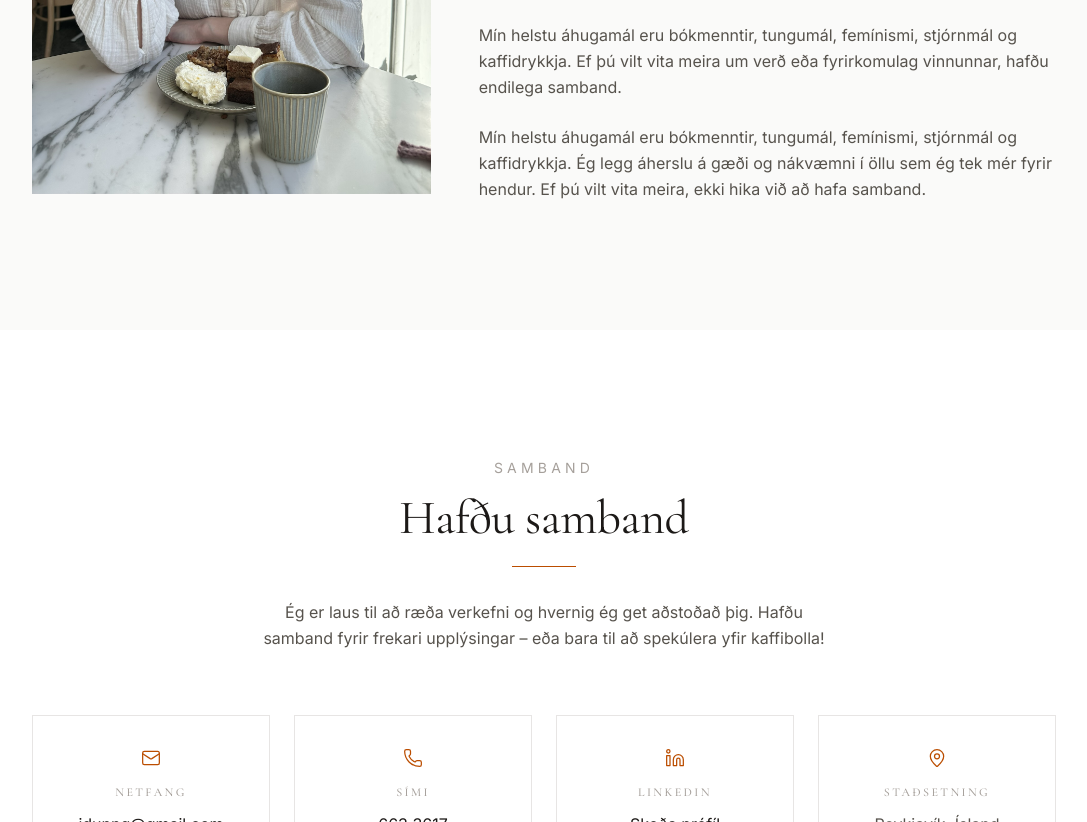
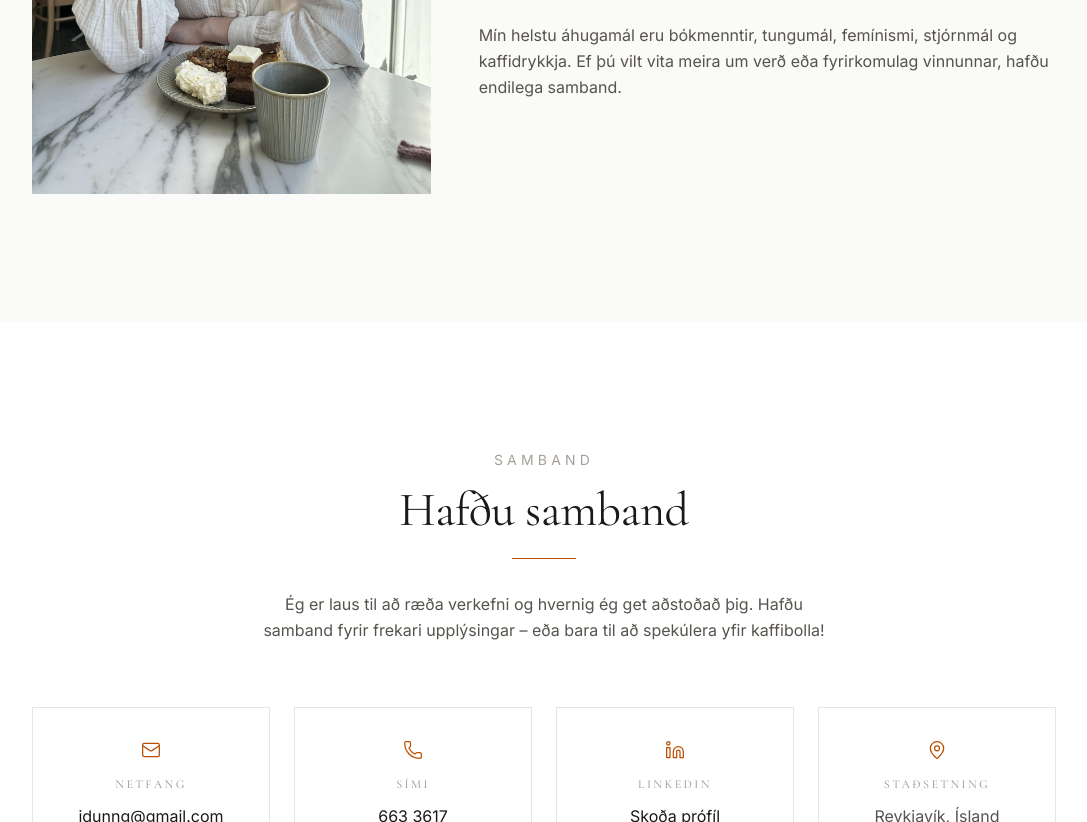
Before and after one commit to arnlaugsson/idunn.is, a React (Vite) app: page / in a window 1280 px wide. Shown: the part 2100-2922 px from the top of the page, without its empty margins (96-1183 px from the left). Built offline with nearby package versions, Linux system fonts and the light colour scheme.

Commit message:
Update About.tsx

```diff
--- a/src/app/components/About.tsx
+++ b/src/app/components/About.tsx
@@ -57,14 +57,10 @@ export function About() {
 
                 <p>
                   Ég lauk BA-gráðu í íslensku frá Háskóla Íslands árið 2013, BA-prófi í lögfræði árið 2015 og meistaraprófi í lögfræði árið 2017. Samhliða námi starfaði ég sem prófarkalesari á Fréttablaðinu og síðar sem löglærður fulltrúi hjá Juris lögmannsstofu (2015-2017). Á árunum 2017-2024 starfaði ég sem aðstoðarmaður ráðherra í þremur ráðuneytum; heilbrigðisráðuneytinu (2017-2021), matvælaráðuneytinu (2021-2024) og innviðaráðuneytinu (2024). Nú starfa ég sem lögfræðingur á skrifstofu forstjóra Landspítala.
-               </p>
+                </p>
 
                 <p>
                   Mín helstu áhugamál eru bókmenntir, tungumál, femínismi, stjórnmál og kaffidrykkja. Ef þú vilt vita meira um verð eða fyrirkomulag vinnunnar, hafðu endilega samband.
-                </p>
-
-                <p>
-                  Mín helstu áhugamál eru bókmenntir, tungumál, femínismi, stjórnmál og kaffidrykkja. Ég legg áherslu á gæði og nákvæmni í öllu sem ég tek mér fyrir hendur. Ef þú vilt vita meira, ekki hika við að hafa samband.
                 </p>
               </div>
             </motion.div>
```
